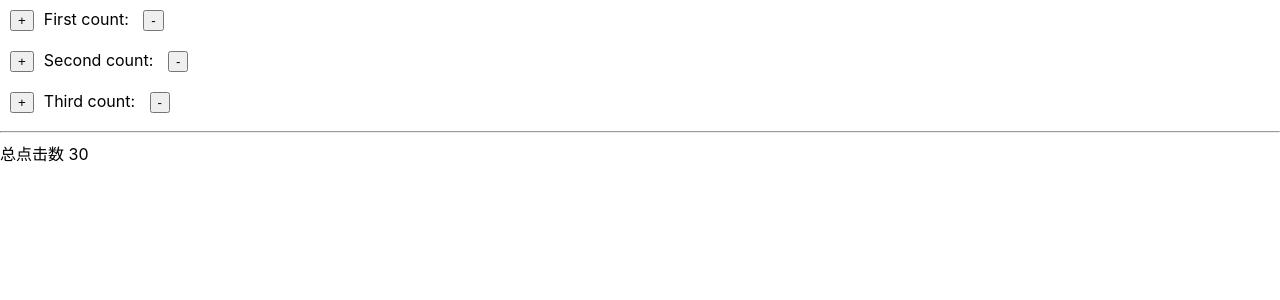
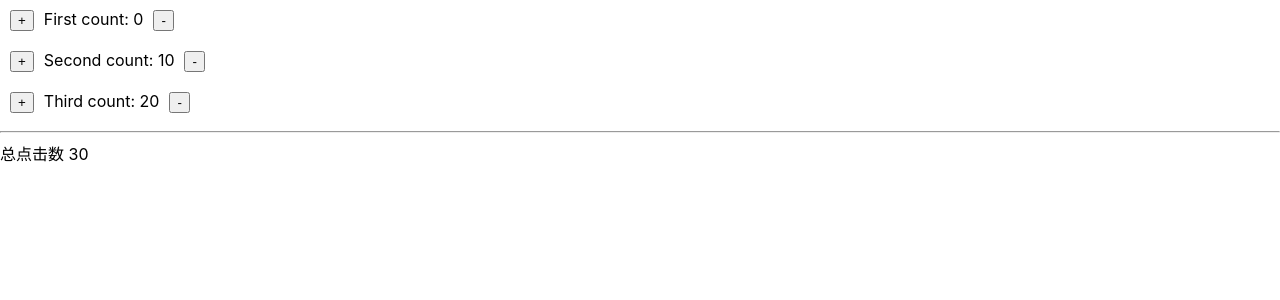
Before and after one commit to Dddota/reactbook, a React (Create React App) app: page / in a window 1280 px wide. Shown: the top 300 px of the page. Built offline with nearby package versions, Linux system fonts and the light colour scheme.

Commit message:
组件拆解 无状态组件（智障组件）和状态组件（聪明组件）

```diff
--- a/src/views/Counter.js
+++ b/src/views/Counter.js
@@ -1,5 +1,5 @@
 import React, { Component } from 'react';
-import PropTypes from 'prop-types';
+//import PropTypes from 'prop-types';
 //import CounterStore from '../store/CounterStore';
 import * as Actions from'../Actions';
 import store from '../store/Store';
@@ -8,33 +8,77 @@ const buttonStyle = {
     margin: '10px'
 };
 
-class Counter extends Component {
+/*class Counter extends Component {
+    render() {
+        const {caption,onClickIncrementButton,onClickDecrementButton,value}=this.props;
+        console.log('开始 渲染 ' + this.props.caption);
+       //const {caption} = this.props;
+       // const value = this.state.value;
 
+        return (
+            <div>
+                <button style={buttonStyle} onClick={onClickIncrementButton}>+</button>
+                <span>{caption} count: {value}</span>
+                <button style={buttonStyle} onClick={onClickDecrementButton}>-</button>
+            </div>
+        );
+    }
+}*/
+
+function Counter(props) {
+    const {caption,onClickIncrementButton,onClickDecrementButton,value}=props;
+    return(
+        <div>
+            <button style={buttonStyle} onClick={onClickIncrementButton}>+</button>
+            <span>{caption} count: {value}</span>
+            <button style={buttonStyle} onClick={onClickDecrementButton}>-</button>
+        </div>
+    );
+}
+
+class CounterContainer extends Component{
     constructor(props) {
-        console.log('enter constructor: ' + props.caption);
+        console.log('进入构造器: ' + props.caption);
         super(props);
         //this.onClickIncrementButton = this.onClickIncrementButton.bind(this);
         //this.onClickDecrementButton = this.onClickDecrementButton.bind(this);
         this.state = this.getOwnState();
     }
-
-    getOwnState(){
+    getOwnState =()=>{
         return{
             value:store.getState()[this.props.caption]
         }
+    };
+
+    onClickIncrementButton=()=> {
+        //this.updateCount(true);
+        store.dispatch(Actions.increment(this.props.caption));
+    };
+
+    onClickDecrementButton=()=> {
+        //this.updateCount(false);
+        store.dispatch(Actions.decrement(this.props.caption));
+
+    };
+
+    onChange =()=>{
+        //const newCount = CounterStore.getCounterValues()[this.props.caption];
+        this.setState(this.getOwnState());
+    };
+
+    shouldComponentUpdate(nextProps, nextState) {
+        console.log('需要更新' + this.props.caption);
+        return (nextProps.caption !== this.props.caption) ||
+            (nextState.value !== this.state.value);
     }
 
-    componentWillReceiveProps(nextProps) {
-        console.log('enter componentWillReceiveProps ' + this.props.caption)
-
-    }
-    componentWillMount =()=>{
-        console.log('enter componentWillMount ' + this.props.caption);
+    componentWillMount(){
+        console.log('将要加载 ' + this.props.caption);
         //CounterStore.removeChangeListener(this.onChange);
     }
     //已经加载
-    componentDidMount=()=>{
-        console.log('进入 已经加载' + this.props.caption);
+    componentDidMount(){
+        console.log('已经加载' + this.props.caption);
         //CounterStore.addChangeListener(this.onChange);
         store.subscribe(this.onChange);
     }
@@ -44,55 +88,25 @@ class Counter extends Component {
         store.unsubscribe(this.onChange);
     }
 
-    onClickIncrementButton=()=> {
-        //this.updateCount(true);
-       store.dispatch(Actions.increment(this.props.caption));
+
+
+
+
+
+    render() {
+        return (
+            <Counter caption ={this.props.caption}
+                onClickIncrementButton={this.onClickIncrementButton}
+                onClickDecrementButton={this.onClickDecrementButton}
+                     value ={this.state.value} />
+        );
     }
 
-    onClickDecrementButton=()=> {
-        //this.updateCount(false);
-        store.dispatch(Actions.decrement(this.props.caption));
-
-    }
-
-    shouldComponentUpdate(nextProps, nextState) {
-        return (nextProps.caption !== this.props.caption) ||
-            (nextState.count !== this.state.count);
-    }
-
-    onChange =()=>{
-        //const newCount = CounterStore.getCounterValues()[this.props.caption];
-        this.setState(this.getOwnState());
-    };
-
-    /*updateCount=(AddorMin)=> {
-        const preValue = this.state.count;
-        const newValue = AddorMin ? preValue + 1 : preValue - 1;
-        this.setState({count: newValue});
-        this.props.onUpdate(newValue, preValue);
-    }*/
-
-    render() {
-        console.log('开始 渲染 ' + this.props.caption);
-        const {caption} = this.props;
-        const {value} = this.state.value;
-        return (
-            <div>
-                <button style={buttonStyle} onClick={this.onClickIncrementButton}>+</button>
-                <span>{caption} count: {value}</span>
-                <button style={buttonStyle} onClick={this.onClickDecrementButton}>-</button>
-            </div>
-        );
-    }
 }
-
-Counter.propTypes = {
-    caption: PropTypes.string.isRequired
-};
 
 /*Counter.defaultProps = {
     initValue: 0,
     //onUpdate: f=>f
 };*/
 
-export default Counter;
+export default CounterContainer;
--- a/src/views/Summary.js
+++ b/src/views/Summary.js
@@ -2,7 +2,13 @@ import React, { Component } from 'react';
 //import SummaryStore from '../store/SummaryStore';
 import store from '../store/Store';
 
-class Summary extends Component{
+function Summary(props) {
+    const{sum} =props;
+    return( <div>总点击数 {sum}</div>)
+}
+
+
+class SummaryContainer extends Component{
     constructor(props){
         super(props);
         this.state=this.getOwnState();
@@ -35,9 +41,8 @@ class Summary extends Component{
         this.setState(this.getOwnState());
     };
     render() {
-        return(
-            <div>总点击数 {this.state.sum}</div>
+        return(<Summary sum={this.state.sum} />
         )
     }
 }
-export default Summary;
+export default SummaryContainer;
```
Also changed, not shown: 1 other file (tests, documents, lock files or other folders).
